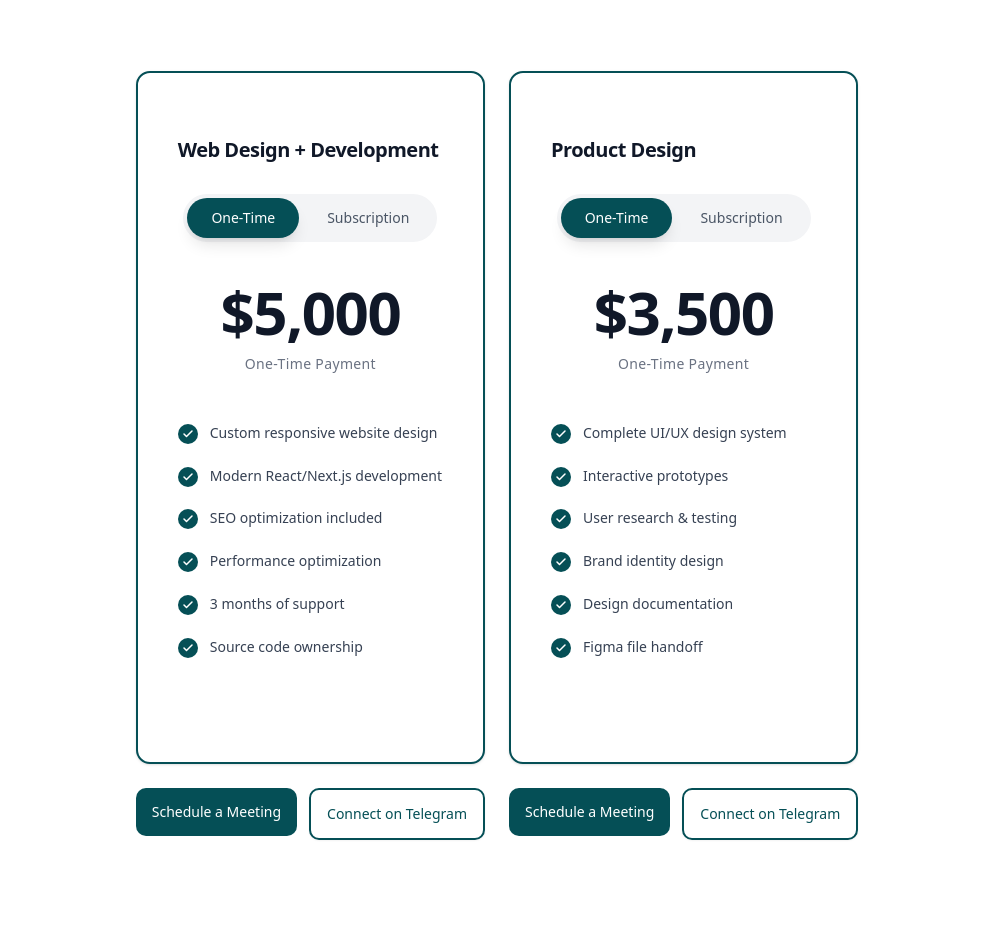
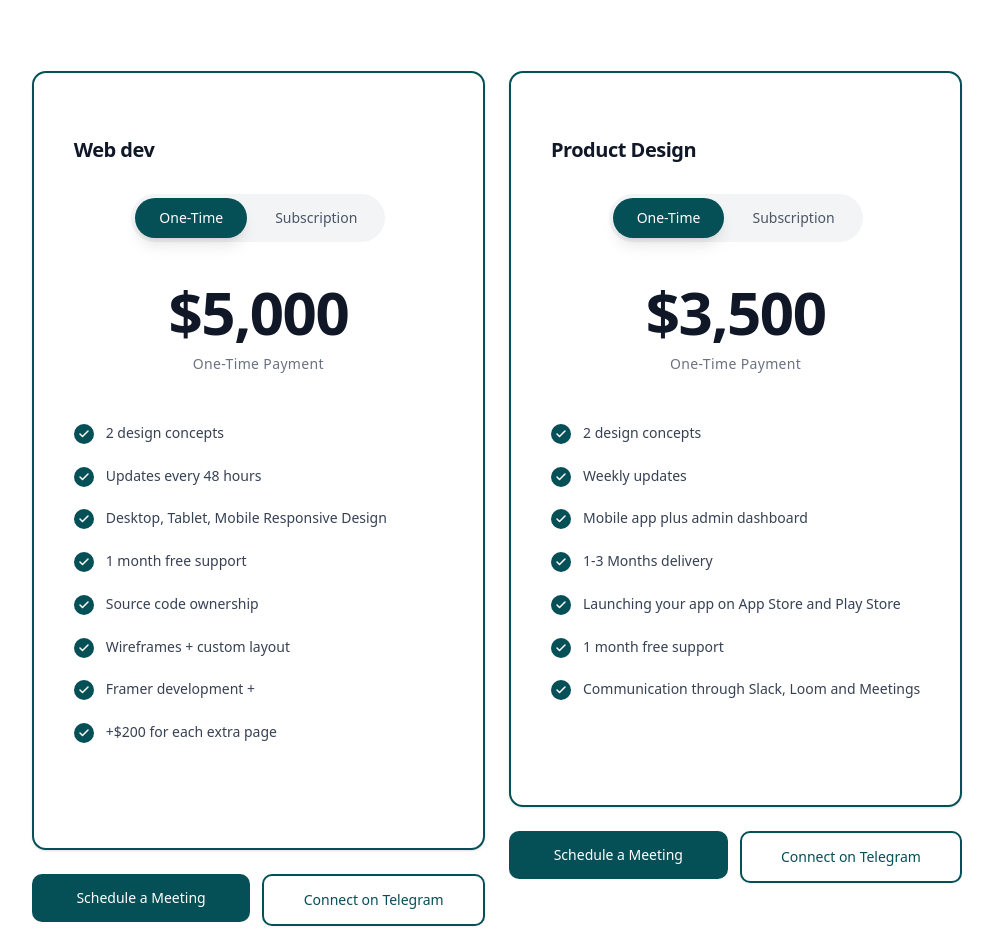
Before and after one commit to FlatBushZombies/noirsfera-agency, a Next.js app: page / in a window 1280 px wide. Shown: the part 3720-4661 px from the top of the page, without its empty margins (143-1136 px from the left). Built offline with nearby package versions, Linux system fonts and the light colour scheme.

Commit message:
update pricing constants

```diff
--- a/app/page.tsx
+++ b/app/page.tsx
@@ -11,11 +11,13 @@ import Pricing from "@/components/pricing";
 import { Services } from "@/components/services";
 import { Testimonials } from "@/components/testimonials";
 
+
 const Home: React.FC = () => {
   return (
     <main className="flex flex-col min-h-screen overflow-x-hidden">
       {/* Navbar */}
       <NavBar />
+
 
       {/* Page Content */}
       <div className="flex-1 flex flex-col">
--- /dev/null
+++ b/components/banner.tsx
@@ -0,0 +1,53 @@
+"use client"
+
+import { useEffect, useState } from "react"
+
+export function Banner() {
+  const [isVisible, setIsVisible] = useState(true)
+  const [shouldRender, setShouldRender] = useState(true)
+
+  useEffect(() => {
+
+    const fadeOutTimer = setTimeout(() => {
+      setIsVisible(false)
+    }, 3000)
+
+    const removeTimer = setTimeout(() => {
+      setShouldRender(false)
+    }, 4000)
+
+    return () => {
+      clearTimeout(fadeOutTimer)
+      clearTimeout(removeTimer)
+    }
+  }, [])
+
+  if (!shouldRender) return null
+
+  return (
+    <div
+      className={`fixed inset-0 z-50 flex items-center justify-center transition-opacity duration-1000 ${
+        isVisible ? "opacity-100" : "opacity-0"
+      }`}
+      style={{
+        background: "radial-gradient(ellipse at center, rgb(22, 78, 99) 0%, rgb(0, 0, 0) 70%)",
+      }}
+    >
+      <div className="flex flex-col items-center gap-8">
+        {/* Main logo text */}
+        <div className="flex items-center justify-center">
+          <h1 className="text-[120px] font-bold leading-none tracking-tight md:text-[160px] lg:text-[200px]">
+            <span className="text-white">noir</span>
+            <span className="text-cyan-400">sfera</span>
+          </h1>
+        </div>
+
+        {/* Decorative line */}
+        <div className="h-1 w-80 bg-cyan-500" />
+
+        {/* Subtitle */}
+        <p className="text-xl text-gray-400 md:text-2xl">Software Agency</p>
+      </div>
+    </div>
+  )
+}
--- a/components/pricing.tsx
+++ b/components/pricing.tsx
@@ -23,29 +23,31 @@ interface PricingCardData {
 
 const pricingData: PricingCardData[] = [
   {
-    title: "Web Design + Development",
+    title: "Web dev",
     oneTime: {
       price: "$5,000",
       period: "One-Time Payment",
       features: [
-        "Custom responsive website design",
-        "Modern React/Next.js development",
-        "SEO optimization included",
-        "Performance optimization",
-        "3 months of support",
+        "2 design concepts",
+        "Updates every 48 hours",
+        "Desktop, Tablet, Mobile Responsive Design",
+        "1 month free support",
         "Source code ownership",
+        "Wireframes + custom layout",
+        "Framer development +",
+        "+$200 for each extra page",
       ],
     },
     subscription: {
       price: "$500",
       period: "per month",
       features: [
-        "Ongoing design updates",
-        "Continuous development support",
-        "Monthly performance reports",
-        "Priority bug fixes",
-        "Unlimited revisions",
-        "Dedicated support channel",
+        "All one time features+",
+        "Weekly progress meetings",
+        "Monthly updates",
+        "Constant lightning fast support",
+        "Source code ownership after 12 months",
+        "no extra payments for adding pages",
       ],
     },
   },
@@ -55,24 +57,25 @@ const pricingData: PricingCardData[] = [
       price: "$3,500",
       period: "One-Time Payment",
       features: [
-        "Complete UI/UX design system",
-        "Interactive prototypes",
-        "User research & testing",
-        "Brand identity design",
-        "Design documentation",
-        "Figma file handoff",
+        "2 design concepts",
+        "Weekly updates",
+        "Mobile app plus admin dashboard",
+        "1-3 Months delivery",
+        "Launching your app on App Store and Play Store",
+        "1 month free support",
+        "Communication through Slack, Loom and Meetings",
       ],
     },
     subscription: {
       price: "$350",
       period: "per month",
       features: [
-        "Monthly design iterations",
-        "Continuous UX improvements",
-        "A/B testing support",
-        "Design system maintenance",
-        "Quarterly user research",
-        "Priority design requests",
+        "All one time features+",
+        "Weekly progress meetings + 2 weekly updates",
+        "Unlimited changes",
+        "Monthly updates",
+        "Constant lightning fast support",
+        "Source code ownership after 18 months",
       ],
     },
   },
```
